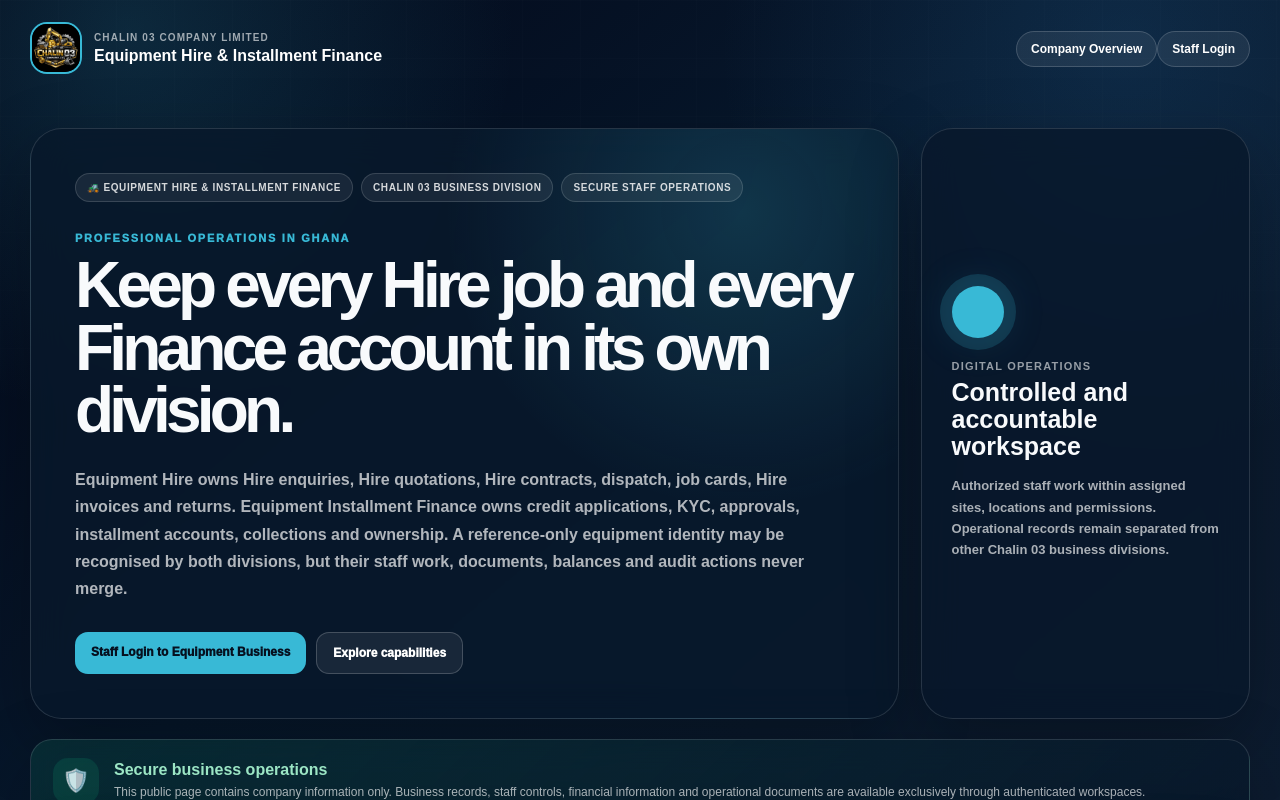
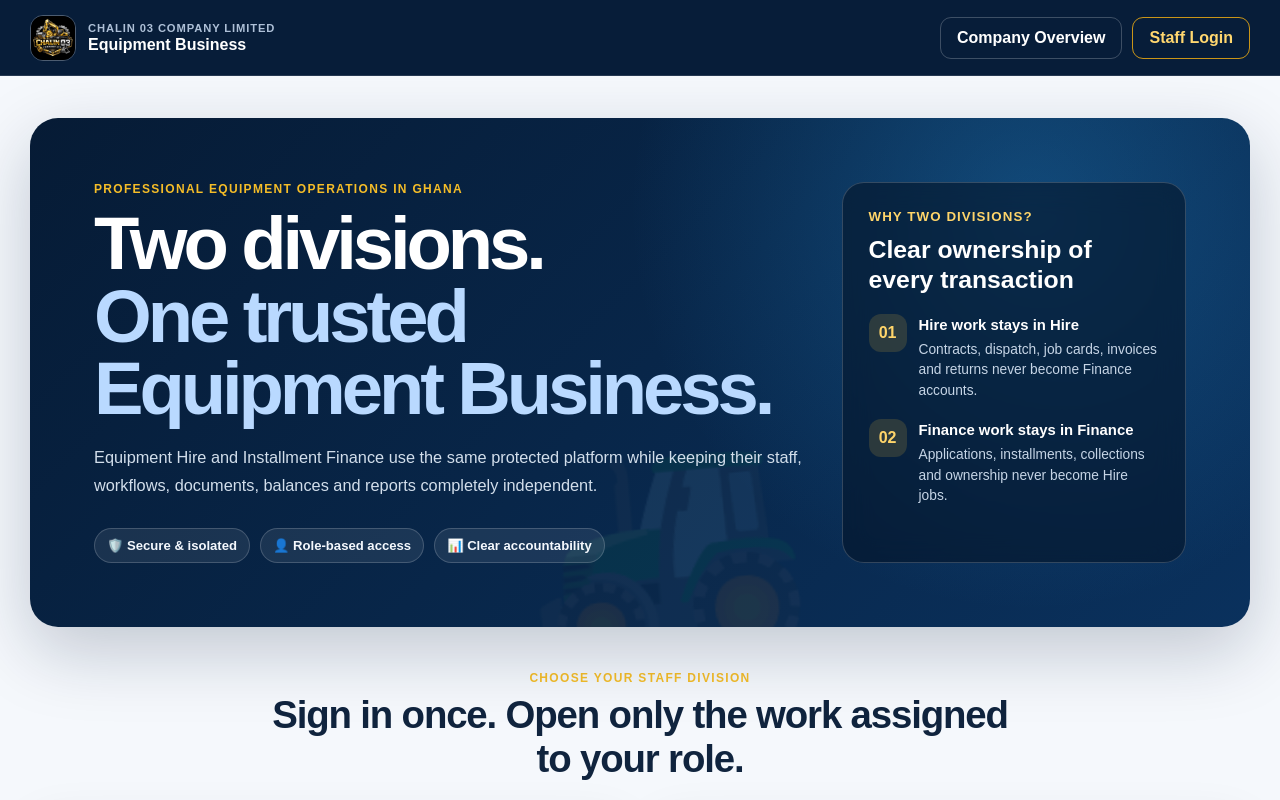
Before and after one commit to Eugene999B/chalin03-system-2, a React (Vite) app in the folder frontend/: page /equipment-hire in a window 1280 px wide. Shown: the top 800 px of the page. Built offline with nearby package versions, Linux system fonts and the light colour scheme; no server answers.

Commit message:
Use dedicated Equipment Business opening flow

```diff
--- a/frontend/src/pages/EquipmentHirePortalPage.jsx
+++ b/frontend/src/pages/EquipmentHirePortalPage.jsx
@@ -1,15 +1,13 @@
-import BusinessPortalShell from "../components/BusinessPortalShell";
 import { useAuth } from "../context/AuthContext";
-import { getBusinessWorkspace } from "../data/businessWorkspaces";
+import EquipmentBusinessLandingPage from "./EquipmentBusinessLandingPage";
 import EquipmentDivisionGatewayPage from "./EquipmentDivisionGatewayPage";
 
 export default function EquipmentHirePortalPage() {
   const { isLoggedIn, workspaceCode } = useAuth();
-  const workspace = getBusinessWorkspace("equipment_hire");
 
   if (isLoggedIn && workspaceCode === "equipment_hire") {
     return <EquipmentDivisionGatewayPage />;
   }
 
-  return <BusinessPortalShell workspace={workspace} />;
+  return <EquipmentBusinessLandingPage />;
 }
```
